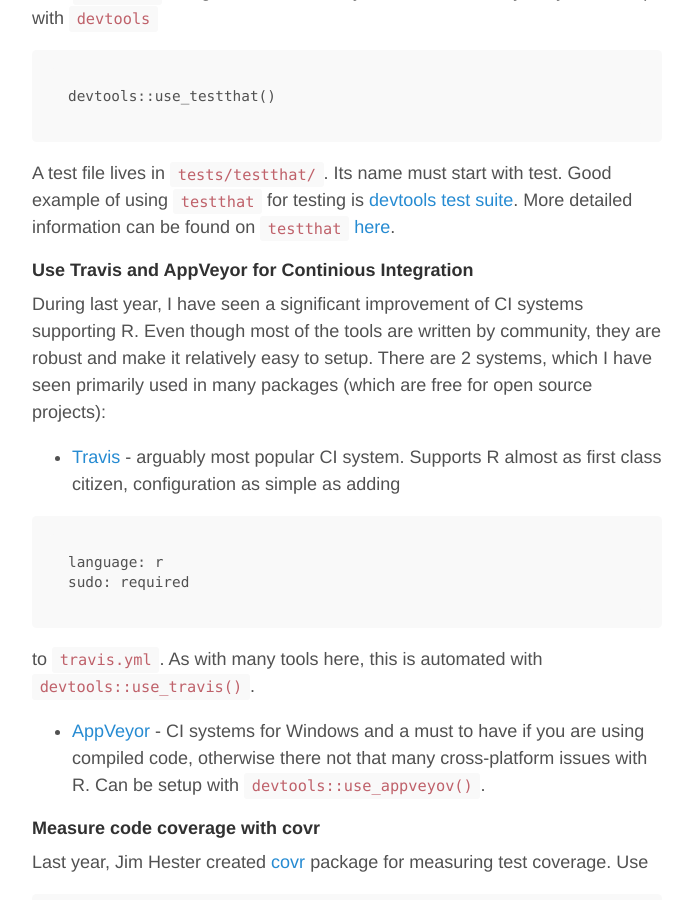
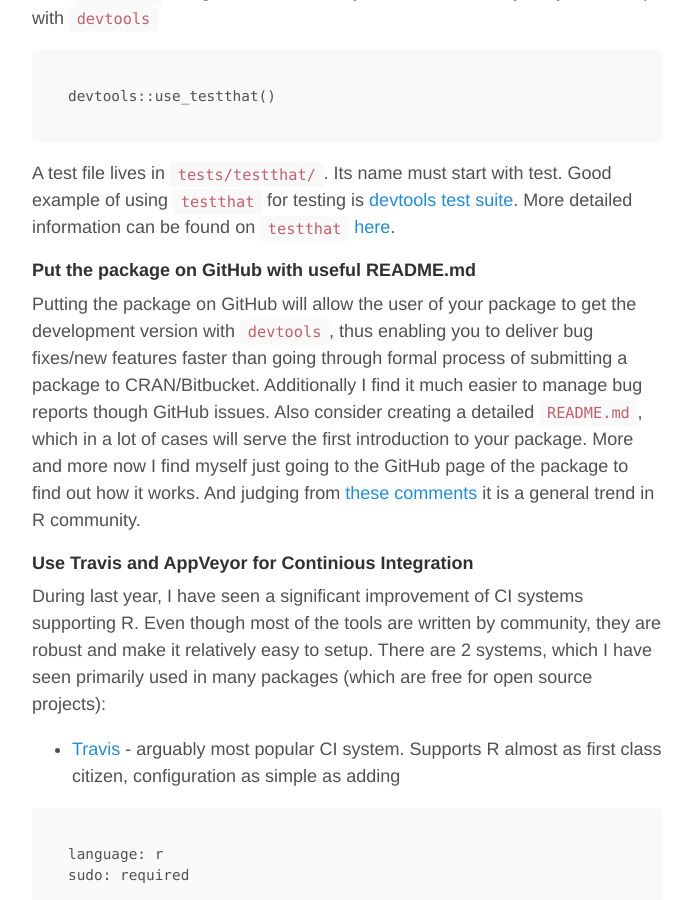
Before and after one commit to RomanTsegelskyi/blog, a Jekyll site: the page built from _posts/2015-11-16-good-practices-r-package.md, in a window 1280 px wide and 900 px high, scrolled down 1681 px. Shown: the whole window, without its empty margins (293-985 px from the left). Built offline with Jekyll 4.4.1, drawn with Linux system fonts in a browser that asks for light colours; Markdown is read by kramdown in place of the engine named in the settings; comment, search, counter and statistics services are not loaded.

Commit message:
Add section about github

````diff
--- a/_posts/2015-11-16-good-practices-r-package.md
+++ b/_posts/2015-11-16-good-practices-r-package.md
@@ -46,6 +46,10 @@ devtools::use_testthat()
 ```
 
 A test file lives in `tests/testthat/`. Its name must start with test. Good example of using `testthat` for testing is [devtools test suite](https://github.com/hadley/devtools/tree/master/tests/testthat). More detailed information can be found on `testthat` [here](http://r-pkgs.had.co.nz/tests.html).
+
+#### Put the package on GitHub with useful README.md
+
+Putting the package on GitHub will allow the user of your package to get the development version with `devtools`, thus enabling you to deliver bug fixes/new features faster than going through formal process of submitting a package to CRAN/Bitbucket. Additionally I find it much easier to manage bug reports though GitHub issues. Also consider creating a detailed `README.md`, which in a lot of cases will serve the first introduction to your package. More and more now I find myself just going to the GitHub page of the package to find out how it works. And judging from [these comments](https://www.reddit.com/r/rstats/comments/3t2bni/good_practices_for_writing_r_packages/) it is a general trend in R community.
 
 #### Use Travis and AppVeyor for Continious Integration
 
````
